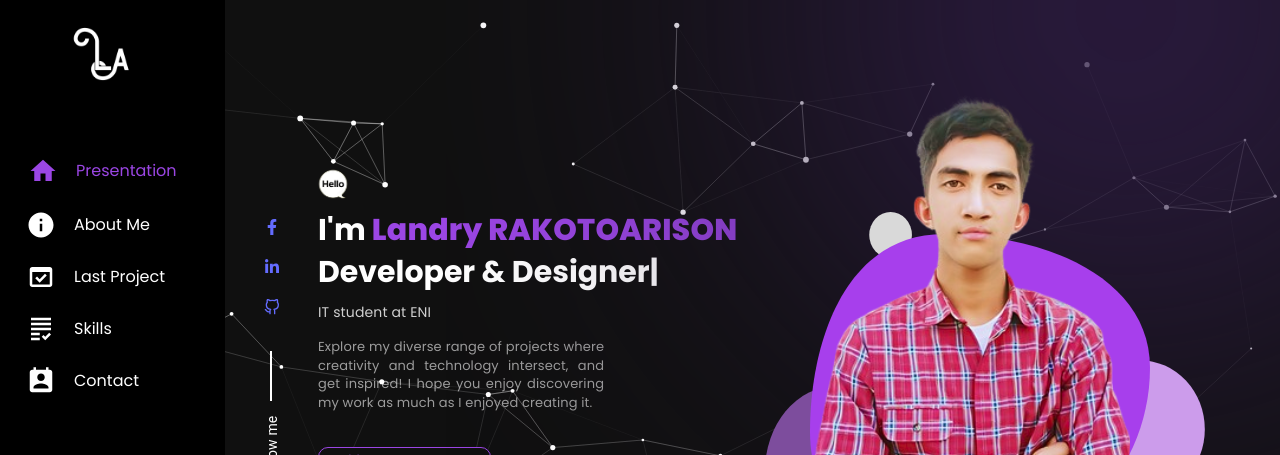
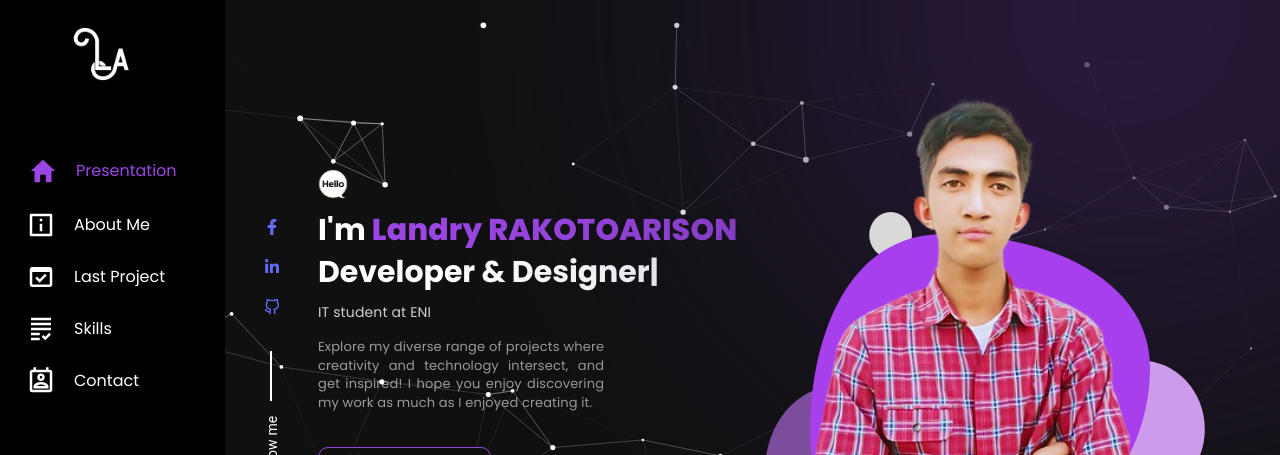
Before and after one commit to rakotoarisonlandry/Portfolio, a React (Vite) app: page / in a window 1280 px wide. Shown: the top 455 px of the page. Built offline with nearby package versions, Linux system fonts and the light colour scheme.

Commit message:
modify icon

```diff
--- a/src/component/sidebar/SideBar.jsx
+++ b/src/component/sidebar/SideBar.jsx
@@ -3,11 +3,11 @@ import Box from "@mui/material/Box";
 import Container from "@mui/material/Container";
 import Logo from "../../../public/assets/img/Me.png";
 import { Link } from "react-router-dom";
-import HomeIcon from "@mui/icons-material/Home";
+import { IoMdHome } from "react-icons/io";
 import { colors } from "@mui/material";
 import DomainVerificationIcon from "@mui/icons-material/DomainVerification";
-import InfoIcon from "@mui/icons-material/Info";
-import PermContactCalendarIcon from "@mui/icons-material/PermContactCalendar";
+import { BiInfoSquare } from "react-icons/bi";
+import { MdOutlinePermContactCalendar } from "react-icons/md"
 import GradingIcon from "@mui/icons-material/Grading";
 import SideBarFooter from "./SideBarFooter";
 function SideBar() {
@@ -15,7 +15,11 @@ function SideBar() {
     <Box>
       <Container className="sideBarContainer">
         <Box component="section">
-          <img src={Logo} alt="Logo" className="w-24 items-center justify-center mt-[25px] mb-[-34px] ml-[34px]" />
+          <img
+            src={Logo}
+            alt="Logo"
+            className="w-24 items-center justify-center mt-[25px] mb-[-34px] ml-[34px]"
+          />
           <Box paddingTop="30px" fontSize="15px" margin="18px 16px 16px 2px">
             <Link to="/" className="sidebar-link-container">
               <Box
@@ -26,13 +30,13 @@ function SideBar() {
                 fontWeight=""
                 alignItems="center"
               >
-                <HomeIcon sx={{ color: "#9b46e4" }} className="SideBar-icon" />
+                <IoMdHome sx={{ color: "#9b46e4" }} className="SideBar-icon" />
                 Presentation
               </Box>
             </Link>
             <Link to="/about" className="sidebar-link-container">
               <Box display="flex" alignItems="center" className="sidebar-Link">
-                <InfoIcon className="SideBar-icon" />
+                <BiInfoSquare className="SideBar-icon" />
                 About Me
               </Box>
             </Link>
@@ -51,7 +55,7 @@ function SideBar() {
 
             <Link to="/contact" className="sidebar-link-container">
               <Box display="flex" alignItems="center" className="sidebar-Link">
-                <PermContactCalendarIcon className="SideBar-icon" />
+                <MdOutlinePermContactCalendar className="SideBar-icon" />
                 Contact
               </Box>
             </Link>
```
